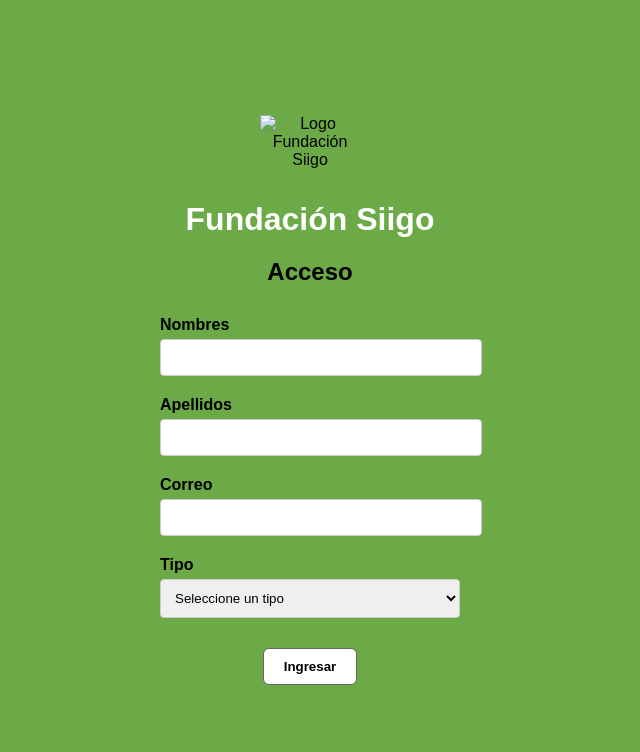
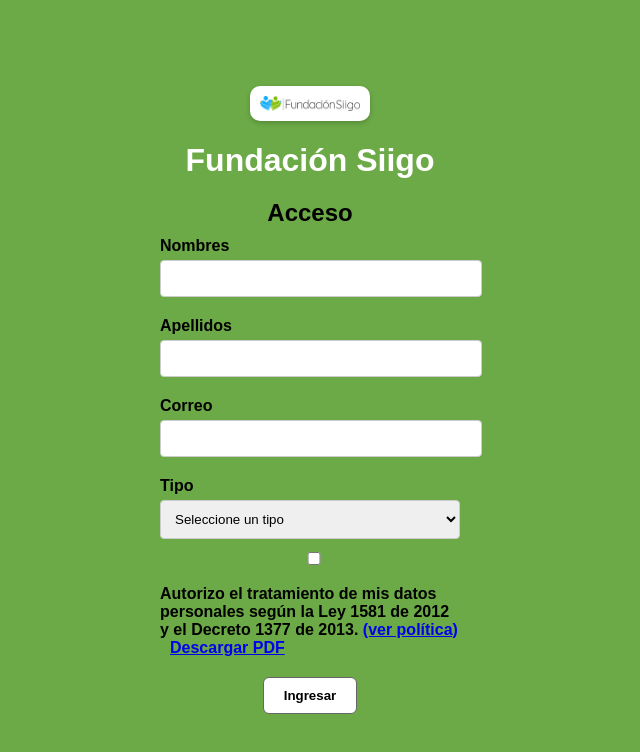
Before and after one commit to alejandra-vera/SiigoHerramienta, a plain HTML site: page siggo/siggo/index.html in a window 1280 px wide. Shown: the whole page, without its empty margins (330-970 px from the left). Drawn offline with Linux system fonts and the light colour scheme; files whose address does not match are found by name.

Commit message:
New Main

```diff
--- a/siggo/siggo/index.html
+++ b/siggo/siggo/index.html
@@ -4,10 +4,13 @@
   <meta charset="UTF-8">
   <meta name="viewport" content="width=device-width, initial-scale=1.0">
   <title>Fundación Siigo - Acceso</title>
-  <link rel="stylesheet" href="styles.css"> </head>
+  <link rel="stylesheet" href="styles.css">
+ </head>
+
 <body class="login-body">
+
   <div class="form-container">
-    <img src="img/logo.jpeg" alt="Logo Fundación Siigo">
+    <img src= "C:\Users\aleja\Documents\Siigo\SiigoHerramienta\siggo\siggo\fundacion-siigo-logo.png" class="logo">
     <h1>Fundación Siigo</h1>
     <h2>Acceso</h2>
     <form onsubmit="return redirectUser()">
@@ -28,6 +31,15 @@
           <option value="empresa">Empresa</option>
         </select>
 
+        <div class="checkbox-container">
+          <input type="checkbox" id="autorizacion" name="autorizacion" required>
+          <label for="autorizacion">
+            Autorizo el tratamiento de mis datos personales según la Ley 1581 de 2012 y el Decreto 1377 de 2013.
+            <a href="#" onclick="openModal(); return false;">(ver política)</a>
+            <a href="politica_datos.pdf" download style="margin-left: 10px;">Descargar PDF</a>
+          </label>
+        </div>
+
         <div class="submit-container">
           <button type="submit">Ingresar</button>
         </div>
@@ -38,14 +50,13 @@
     function redirectUser() {
       const tipo = document.getElementById("tipo").value;
       if (tipo === "empleado") {
-        window.location.href = "Empleado.html"; // Redirige al registro de empleados
+        window.location.href = "Empleado.html";
       } else if (tipo === "empresa") {
-        window.location.href = "Empresarios.html"; // Redirige al registro de empresarios
-      } else {
+        window.location.href = "Empresarios.html";
         alert("Por favor, seleccione un tipo (Empleado o Empresa) para ingresar.");
-        return false; // Evita la redirección si no se ha seleccionado nada válido
+        return false;
       }
-      return false; // Evita el envío del formulario por defecto
+      return false;
     }
   </script>
 </body>
--- a/siggo/siggo/styles.css
+++ b/siggo/siggo/styles.css
@@ -4,10 +4,22 @@
     margin: 0;
     padding: 0;
     display: flex;
+
     justify-content: center;
     align-items: center;
     height: 100vh;
   }
+  .form-container img {
+      display: block;
+      margin: 0 auto 10px;
+      max-width: 150px;
+      height: auto;
+      background-color: white;
+      padding: 10px;
+      border-radius: 10px;
+      box-shadow: 0 2px 5px rgba(0, 0, 0, 0.2);
+    }
+
   .form-container {
     background-color: #6baa46;
     text-align: center;
@@ -18,10 +30,12 @@
   }
   .form-container h1 {
     color: #ffffff;
+    text-align: center;
     margin-bottom: 10px;
   }
   .form-container h2 {
-    margin-bottom: 20px;
+    text-align: center;
+    margin-bottom: 0px;
   }
   form {
     display: inline-block;
@@ -54,3 +68,15 @@
     text-align: center;
     margin-top: 20px;
   }
+
+  .logo {
+
+    width: 150px;
+    height: auto;
+    display: block;
+    margin-left: auto;
+    margin-right: auto;
+    margin-bottom: 20px;
+    border-radius: 50%;
+    box-shadow: 0px 4px 8px rgba(0, 0, 0, 0.1);
+  }
```
Also changed, not shown: siggo/siggo/Empresarios.html (+6 -0 lines), siggo/siggo/EmpresariosTable.html (+6 -0 lines), siggo/siggo/settingsBACKEND.js (added, +19 -0 lines), siggo/siggo/SIIGO.png (added), 1 other file.
